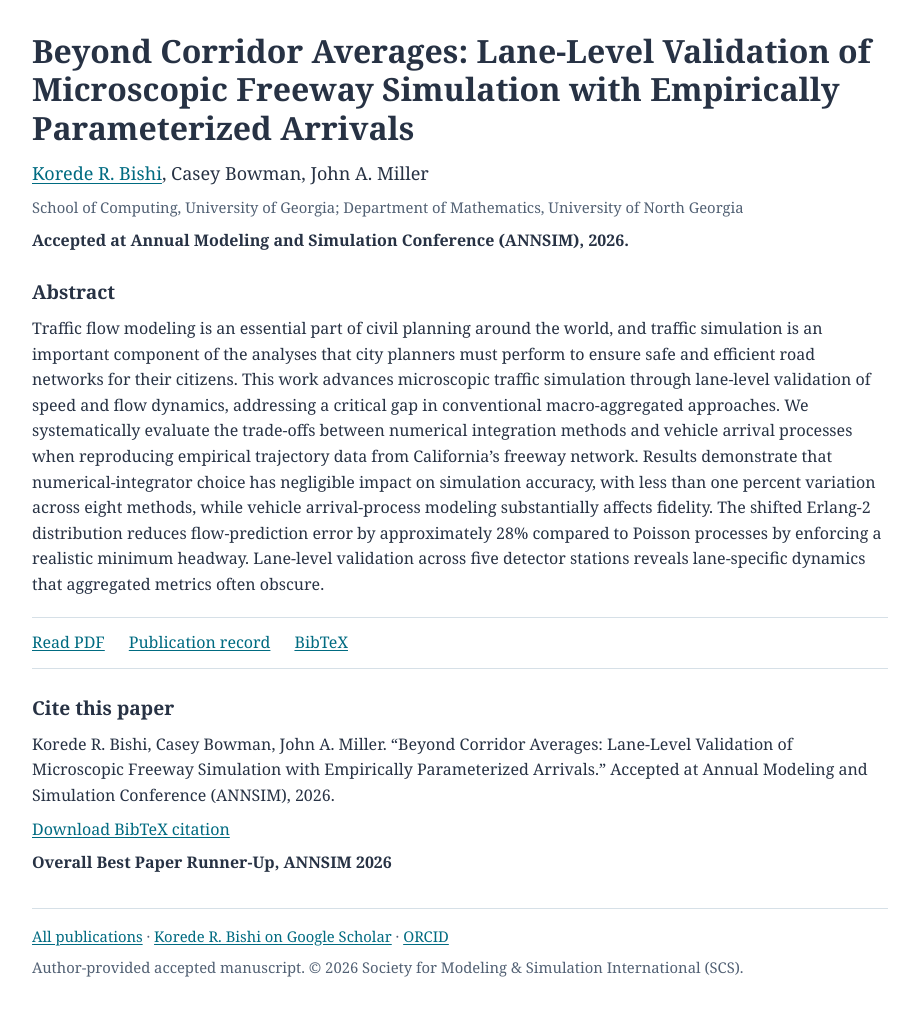
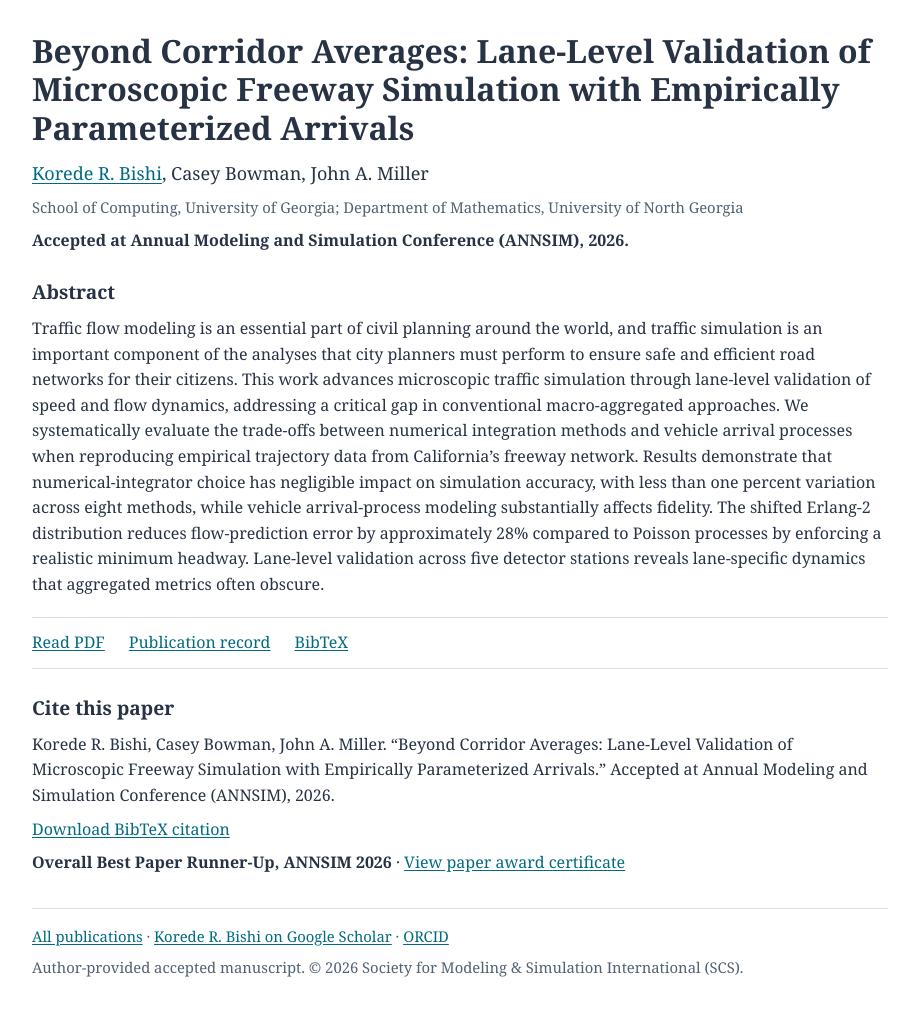
Before and after one commit to koredebishi/koredebishi.github.io, a Jekyll site: the page built from papers/beyond-corridor-averages/index.md, in a window 1280 px wide. Shown: the whole page, without its empty margins (180-1091 px from the left). Built offline with Jekyll 4.4.1, drawn with Linux system fonts in a browser that asks for light colours.

Commit message:
Link ANNSIM paper award certificate

```diff
--- a/_data/publications.yml
+++ b/_data/publications.yml
@@ -79,6 +79,7 @@ main:
     bibtex: "/papers/beyond-corridor-averages/citation.bib"
     notes: "Accepted; Overall Best Paper Runner-Up"
     award: "Overall Best Paper Runner-Up, ANNSIM 2026"
+    award_url: "/papers/beyond-corridor-averages/annsim-award.jpeg"
     pdf_note: "Author-provided accepted manuscript. © 2026 Society for Modeling & Simulation International (SCS)."
     anchor: pub-annsim
     abstract: >-
--- a/_layouts/paper.html
+++ b/_layouts/paper.html
@@ -51,6 +51,9 @@
       "datePublished": {{ paper.preprint_date | jsonify }},
       {% endif %}
       "creativeWorkStatus": {{ paper.status | jsonify }},
+      {% if paper.award %}
+      "award": {{ paper.award | jsonify }},
+      {% endif %}
       "inLanguage": "en",
       {% if paper.arxiv_id %}
       "identifier": {{ paper.arxiv_id | prepend: 'arXiv:' | jsonify }},
@@ -113,7 +116,7 @@
           <p>{{ paper.citation_authors | join: ', ' | escape }}. “{{ paper.title | escape }}.” {% if paper.arxiv %}arXiv:{{ paper.arxiv_id }}, {{ paper.year }}. {% endif %}Accepted at {{ paper.conference | escape }}.{% if paper.status_detail %} {{ paper.status_detail | escape }}{% endif %}</p>
           <p><a href="{{ paper.bibtex | relative_url }}" download>Download BibTeX citation</a></p>
         </section>
-        {% if paper.award %}<p><strong>{{ paper.award | escape }}</strong></p>{% endif %}
+        {% if paper.award %}<p><strong>{{ paper.award | escape }}</strong>{% if paper.award_url %} · <a href="{{ paper.award_url | relative_url }}">View paper award certificate</a>{% endif %}</p>{% endif %}
         {{ content }}
       </article>
       <footer>
```
Also changed, not shown: papers/beyond-corridor-averages/annsim-award.jpeg (added).
